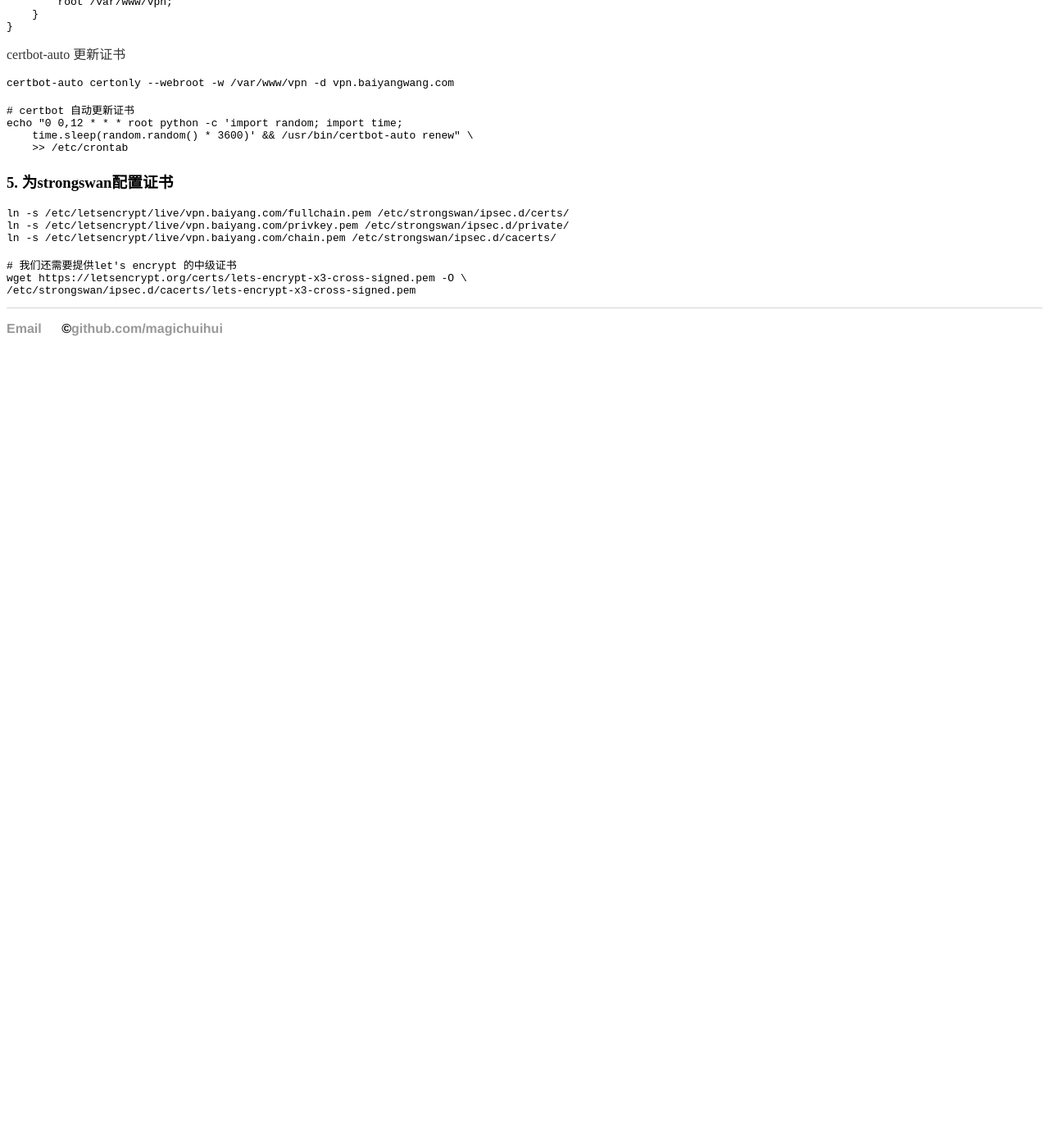
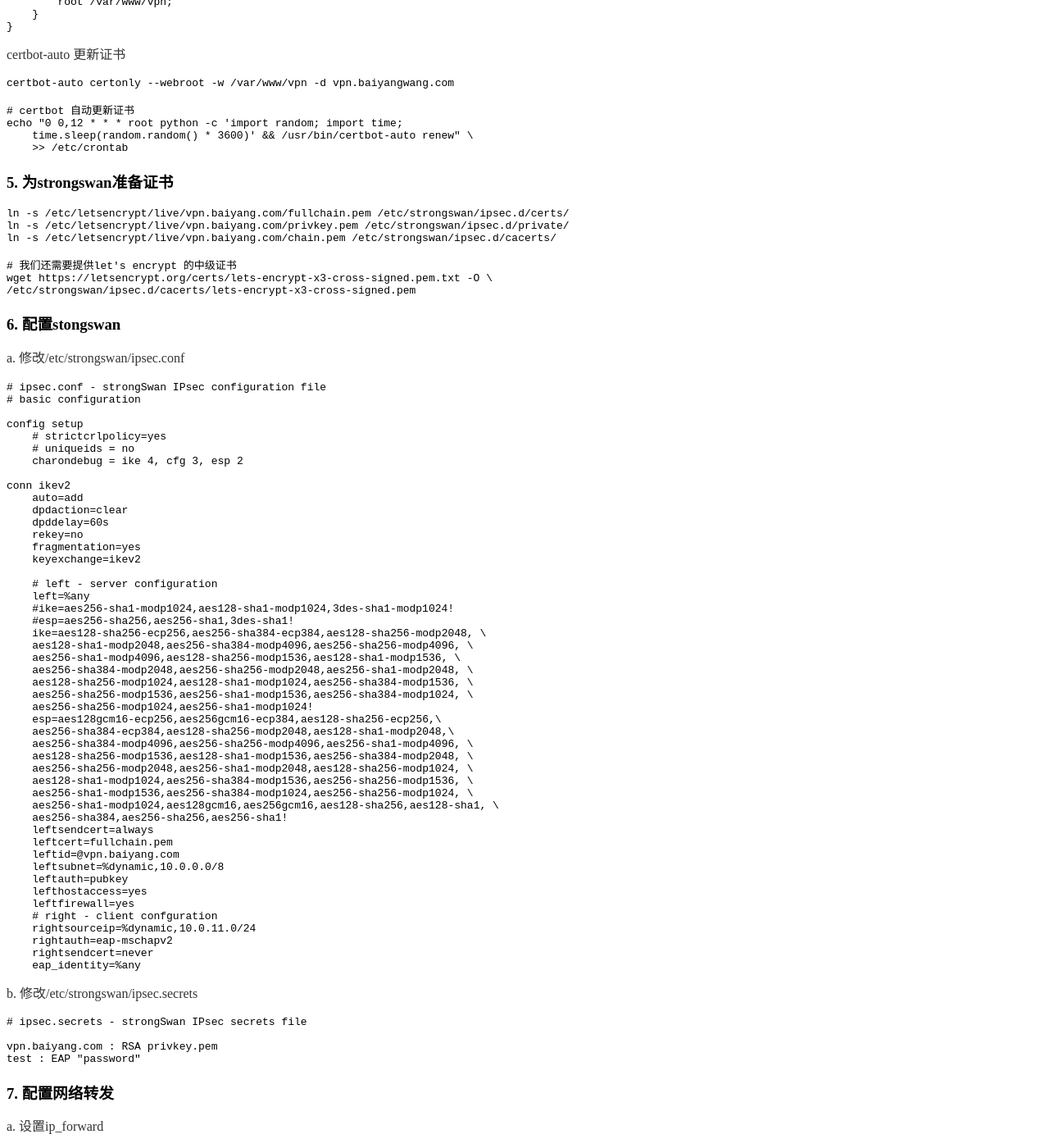
Before and after one commit to magichuihui/magichuihui.github.io, a Jekyll site: the page built from _posts/2018-03-19-strongswan-radius.md, in a window 1280 px wide and 1400 px high, scrolled down 1411 px. Shown: the whole window at 82% size. Built offline with Jekyll 4.4.1, drawn with Linux system fonts in a browser that asks for light colours; before the commit the page ends 1837 px from its top, so only the background shows below that; some of the changed text lies outside the part shown.

Commit message:
strongswan

````diff
--- a/_posts/2018-03-19-strongswan-radius.md
+++ b/_posts/2018-03-19-strongswan-radius.md
@@ -95,7 +95,7 @@
     >> /etc/crontab
 ```
 
-### 5. 为strongswan配置证书
+### 5. 为strongswan准备证书
 
 ```bash
 ln -s /etc/letsencrypt/live/vpn.baiyang.com/fullchain.pem /etc/strongswan/ipsec.d/certs/
@@ -103,6 +103,245 @@
 ln -s /etc/letsencrypt/live/vpn.baiyang.com/chain.pem /etc/strongswan/ipsec.d/cacerts/
 
 # 我们还需要提供let's encrypt 的中级证书
-wget https://letsencrypt.org/certs/lets-encrypt-x3-cross-signed.pem -O \
+wget https://letsencrypt.org/certs/lets-encrypt-x3-cross-signed.pem.txt -O \
 /etc/strongswan/ipsec.d/cacerts/lets-encrypt-x3-cross-signed.pem
 ```
+
+### 6. 配置stongswan
+
+a. 修改/etc/strongswan/ipsec.conf
+
+```conf
+# ipsec.conf - strongSwan IPsec configuration file
+# basic configuration
+
+config setup
+    # strictcrlpolicy=yes
+    # uniqueids = no
+    charondebug = ike 4, cfg 3, esp 2
+
+conn ikev2
+    auto=add
+    dpdaction=clear
+    dpddelay=60s
+    rekey=no
+    fragmentation=yes
+    keyexchange=ikev2
+
+    # left - server configuration
+    left=%any
+    #ike=aes256-sha1-modp1024,aes128-sha1-modp1024,3des-sha1-modp1024!
+    #esp=aes256-sha256,aes256-sha1,3des-sha1!
+    ike=aes128-sha256-ecp256,aes256-sha384-ecp384,aes128-sha256-modp2048, \
+    aes128-sha1-modp2048,aes256-sha384-modp4096,aes256-sha256-modp4096, \
+    aes256-sha1-modp4096,aes128-sha256-modp1536,aes128-sha1-modp1536, \
+    aes256-sha384-modp2048,aes256-sha256-modp2048,aes256-sha1-modp2048, \
+    aes128-sha256-modp1024,aes128-sha1-modp1024,aes256-sha384-modp1536, \
+    aes256-sha256-modp1536,aes256-sha1-modp1536,aes256-sha384-modp1024, \
+    aes256-sha256-modp1024,aes256-sha1-modp1024!
+    esp=aes128gcm16-ecp256,aes256gcm16-ecp384,aes128-sha256-ecp256,\
+    aes256-sha384-ecp384,aes128-sha256-modp2048,aes128-sha1-modp2048,\
+    aes256-sha384-modp4096,aes256-sha256-modp4096,aes256-sha1-modp4096, \
+    aes128-sha256-modp1536,aes128-sha1-modp1536,aes256-sha384-modp2048, \
+    aes256-sha256-modp2048,aes256-sha1-modp2048,aes128-sha256-modp1024, \
+    aes128-sha1-modp1024,aes256-sha384-modp1536,aes256-sha256-modp1536, \
+    aes256-sha1-modp1536,aes256-sha384-modp1024,aes256-sha256-modp1024, \
+    aes256-sha1-modp1024,aes128gcm16,aes256gcm16,aes128-sha256,aes128-sha1, \
+    aes256-sha384,aes256-sha256,aes256-sha1!
+    leftsendcert=always
+    leftcert=fullchain.pem
+    leftid=@vpn.baiyang.com
+    leftsubnet=%dynamic,10.0.0.0/8
+    leftauth=pubkey
+    lefthostaccess=yes
+    leftfirewall=yes
+    # right - client confguration
+    rightsourceip=%dynamic,10.0.11.0/24
+    rightauth=eap-mschapv2
+    rightsendcert=never
+    eap_identity=%any
+```
+
+b. 修改/etc/strongswan/ipsec.secrets
+
+```bash
+# ipsec.secrets - strongSwan IPsec secrets file
+
+vpn.baiyang.com : RSA privkey.pem
+test : EAP "password"
+```
+
+### 7. 配置网络转发
+
+a. 设置ip_forward
+
+```bash
+# vim /etc/sysctl.conf
+
+net.ipv4.ip_forward = 0
+改为==>
+net.ipv4.ip_forward = 1
+
+sysctl -p
+```
+
+b. 设置iptables
+
+```bash
+iptables -t nat -A POSTROUTING -s 10.0.0.0/16 -d 10.0.0.0/8 -j MASQUERADE
+iptables -t nat -A POSTROUTING -s 10.0.0.0/8 -d 10.0.0.0/16 -j MASQUERADE
+
+iptables -A FORWARD -s 10.0.0.0/16 -d 10.0.0.0/8 -i eth0 -m policy --dir in --pol ipsec --reqid 1 --proto esp -j ACCEPT
+iptables -A FORWARD -s 10.0.0.0/8 -d 10.0.0.0/16 -o eth0 -m policy --dir out --pol ipsec --reqid 1 --proto esp -j ACCEPT
+```
+
+重启ipsec `ipsec restart`，然后可以连接客户端进行测试了
+
+
+## 三、部署freeradius + MySQL + daloradius
+
+### 1. 安装freeradius
+
+```bash
+yum -y install freeradius freeradius-mysql freeradius-utils
+```
+
+### 2. 为raidus建立数据库
+
+```mysql
+CREATE DATABASE radius;
+GRANT ALL PRIVILEGES ON radius.* TO 'radius'@'localhost' IDENTIFIED BY "password";
+FLUSH privileges;
+USE radius;
+SOURCE /etc/raddb/sql/mysql/schema.sql;
+SOURCE /etc/raddb/sql/mysql/cui.sql;
+SOURCE /etc/raddb/sql/mysql/ippool.sql;
+SOURCE /etc/raddb/sql/mysql/nas.sql;
+SOURCE /etc/raddb/sql/mysql/wimax.sql;
+```
+
+### 3. 配置freeradius连接数据库
+
+```bash
+# vim /etc/raddb/sql.conf
+
+    # Connection info:
+    server = "127.0.0.1"
+    port = 3306
+    login = "radius"
+    password = "password"
+```
+
+### 4. 配置freeradius使用sql来读取客户信息
+
+```bash
+# 启用模块
+# vim /etc/raddb/radiusd.conf
+
+# 去掉以下行前的#
+    $INCLUDE sql.conf
+    $INCLUDE sqlippool.conf
+```
+
+```bash
+# vim /etc/raddb/sites-available/default
+
+# 需要修改的行数及修改后的结果：例：# 001 content
+# 170    #files
+# 177    sql
+# 396    #radutmp
+# 397    sradutmp
+# 406    sql
+# 450    #radutmp
+# 454    sql
+# 475    sql
+# 577    sql
+```
+
+```bash
+# vim /etc/raddb/sites-available/inner-tunnel
+
+# 125    #file
+# 132    sql
+# 252    #radutmp
+# 256    sql
+# 278    sql
+# 302    sql
+```
+
+修改秘钥
+
+```bash
+# vim /etc/raddb/clients.conf
+
+secret = thissecretisverysecret
+```
+
+### 5. 添加测试用户
+
+```bash
+# mysql -uroot -p
+mysql> use radius;
+mysql> insert into radcheck (username,attribute,op,value) \
+values ('test','User-Password',':=','test');
+```
+
+然后以debug模式启动radius
+
+```bash
+radiusd -X
+```
+
+在另外的窗口测试：
+
+```bash
+# radtest test test 127.0.0.1 0 tencentvpn
+
+Sending Access-Request of id 113 to 127.0.0.1 port 1812
+    User-Name = "test"
+    User-Password = "test"
+    NAS-IP-Address = 127.0.0.1
+    NAS-Port = 0
+    Message-Authenticator = 0x00000000000000000000000000000000
+rad_recv: Access-Accept packet from host 127.0.0.1 port 1812, id=113, length=26
+```
+
+## 四、Strongswan和Freeradius整合
+
+### 1. 修改/etc/strongswan/strongswan.d/charon/eap-radius.conf
+
+```bash
+# vim /etc/strongswan/strongswan.d/charon/eap-radius.conf
+
+# 开启在线人数查询
+accounting = yes
+
+accounting_close_on_timeout = yes
+
+# 在 servers {} 中添加radius server
+
+servers {
+    primary {
+        secret = thissecretisverysecret
+        address = 127.0.0.1
+    }
+}
+```
+
+### 2. 修改/etc/strongswan/ipsec.conf
+
+```bash
+# vim /etc/strongswan/ipsec.conf
+
+# 启用radius认证及分配IP
+rightsourceip=%radius
+rightauth=eap-radius
+```
+
+### 3. 重启服务
+
+```bash
+# service radiusd restart
+# ipsec stop
+# ipsec start --nofork
+```
````
Also changed, not shown: other parts of _posts/2018-03-19-strongswan-radius.md (+1 -1 lines).
